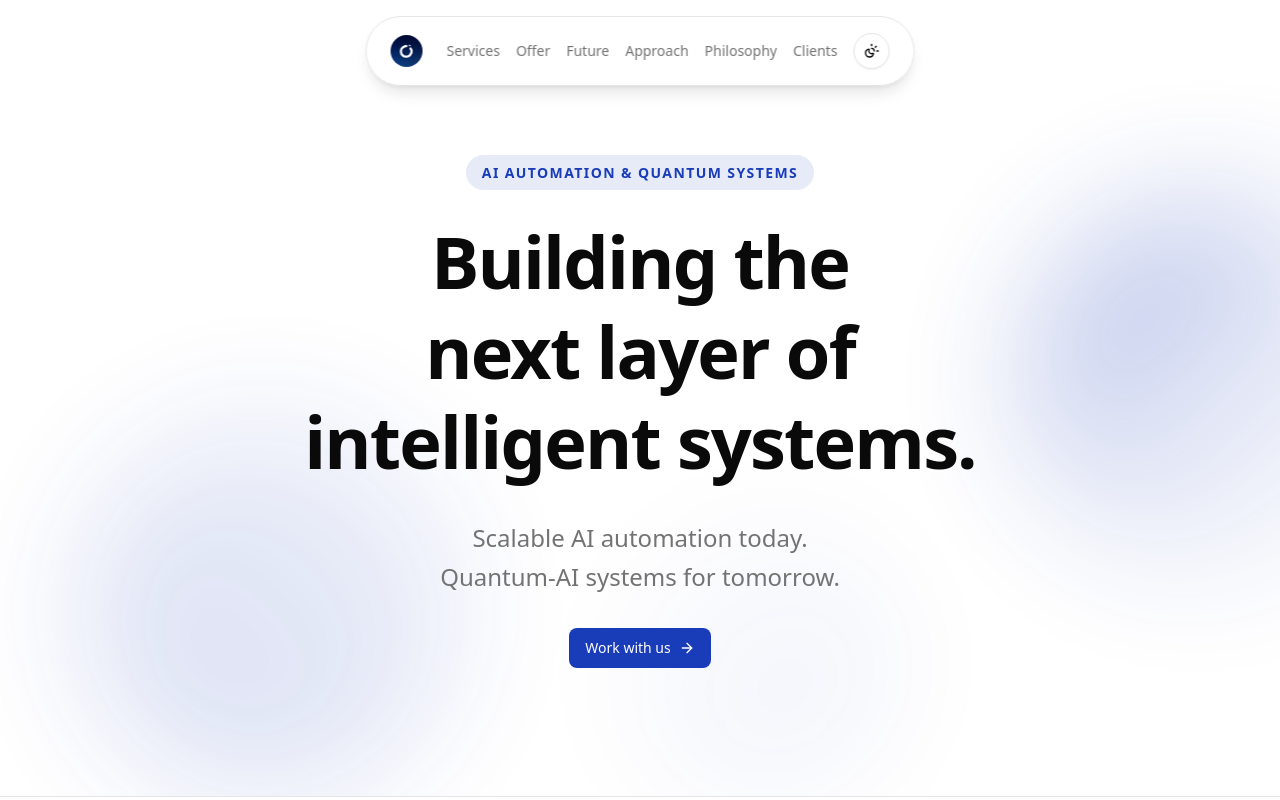
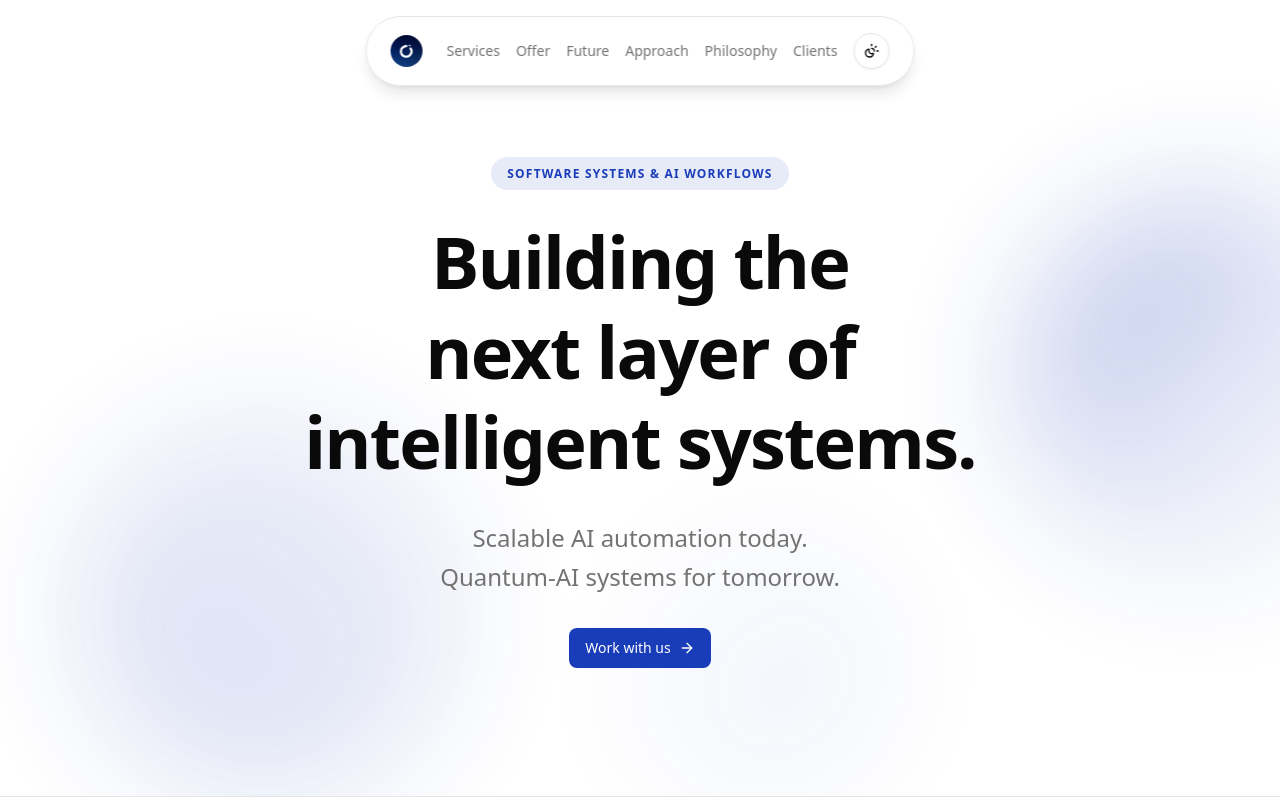
Before and after one commit to sidharth-ng/casal-labs, a Next.js app: page / in a window 1280 px wide. Shown: the top 800 px of the page. Built offline with nearby package versions, Linux system fonts and the light colour scheme.

Commit message:
feat: update hero section chip

```diff
--- a/src/app/page.tsx
+++ b/src/app/page.tsx
@@ -37,8 +37,8 @@ export default function Home() {
         <div className="mx-auto max-w-7xl px-6 relative z-10">
           <div className="space-y-8 max-w-3xl text-center mx-auto">
             <div className="inline-block">
-              <span className="text-sm font-semibold text-blue-800 uppercase tracking-widest px-4 py-2 bg-blue-800/10 rounded-full">
-                AI Automation & Quantum Systems
+              <span className="text-xs font-semibold text-blue-800 uppercase tracking-widest px-4 py-2 bg-blue-800/10 rounded-full">
+                Software systems & AI Workflows
               </span>
             </div>
             <h1 className="text-5xl md:text-6xl lg:text-7xl font-bold tracking-tight text-balance leading-tight">
```
